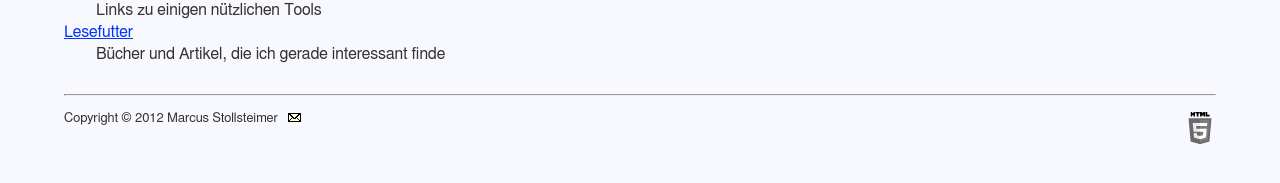
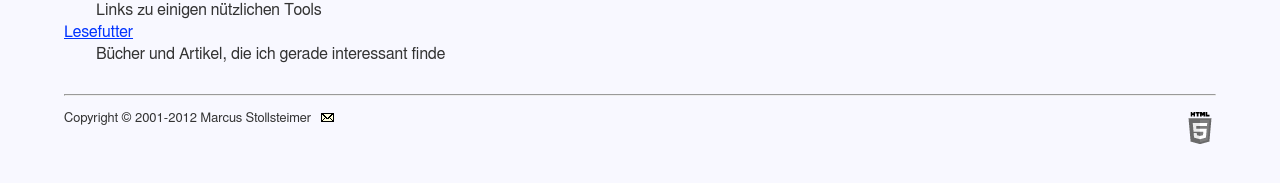
Before and after one commit to stomar/stomar.github.com, a Jekyll site: the page built from index.md, in a window 1280 px wide. Shown: the part 236-419 px from the top of the page. Built offline with Jekyll 4.4.1, drawn with Linux system fonts in a browser that asks for light colours.

Commit message:
copyright: starting year added

```diff
--- a/_layouts/main.html
+++ b/_layouts/main.html
@@ -50,7 +50,7 @@
 <hr>
 <footer>
 <p><a href="http://validator.w3.org/check?uri=referer"><img class="right" src="/images/HTML5_Logo_32_gray.png" width="32" height="32" alt="HTML5" title="HTML5"></a>
-Copyright &copy; {{ site.time | date: "%Y" }} Marcus Stollsteimer &nbsp; <a href="mailto:sto.mar@web.de"><img src="/images/mail.gif" alt="E-Mail" width="13" height="9"></a>
+Copyright &copy; 2001-{{ site.time | date: "%Y" }} Marcus Stollsteimer &nbsp; <a href="mailto:sto.mar@web.de"><img src="/images/mail.gif" alt="E-Mail" width="13" height="9"></a>
 {% if page.date %}<br />Letzte Änderung: <time datetime="{{ page.date }}">{{ page.date }}</time>{% endif %}</p>
 </footer>
 </body>
```
